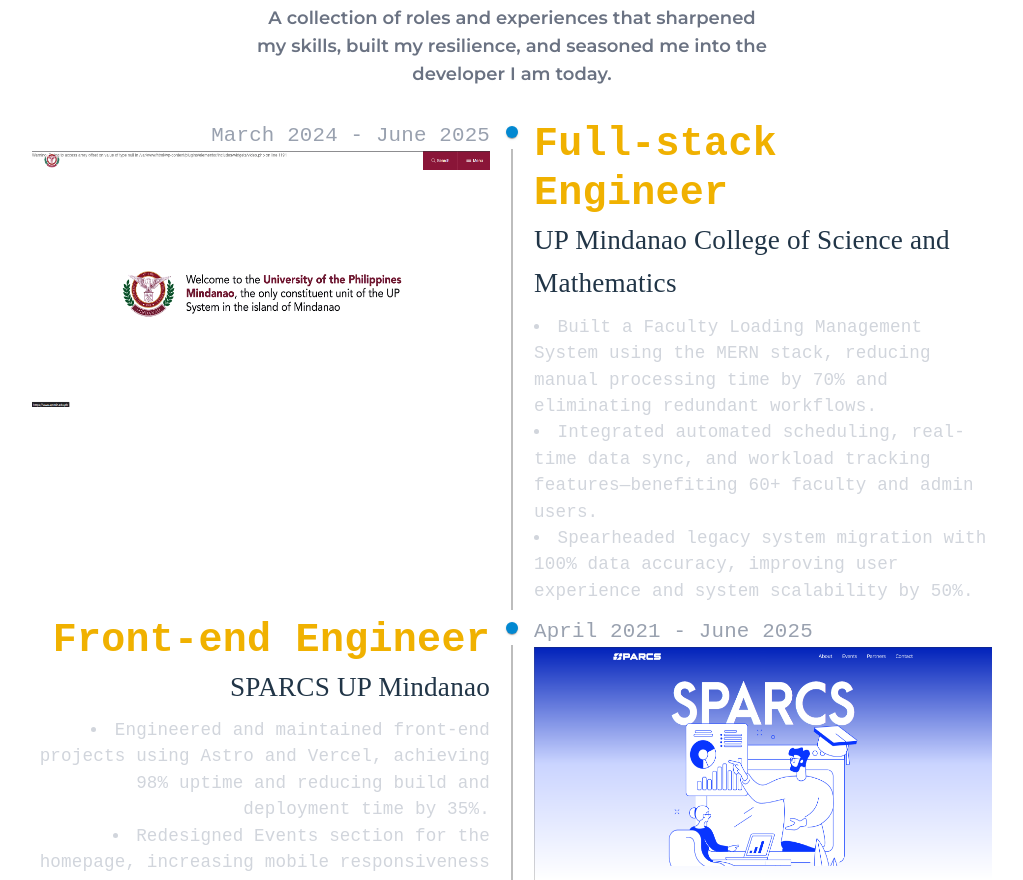
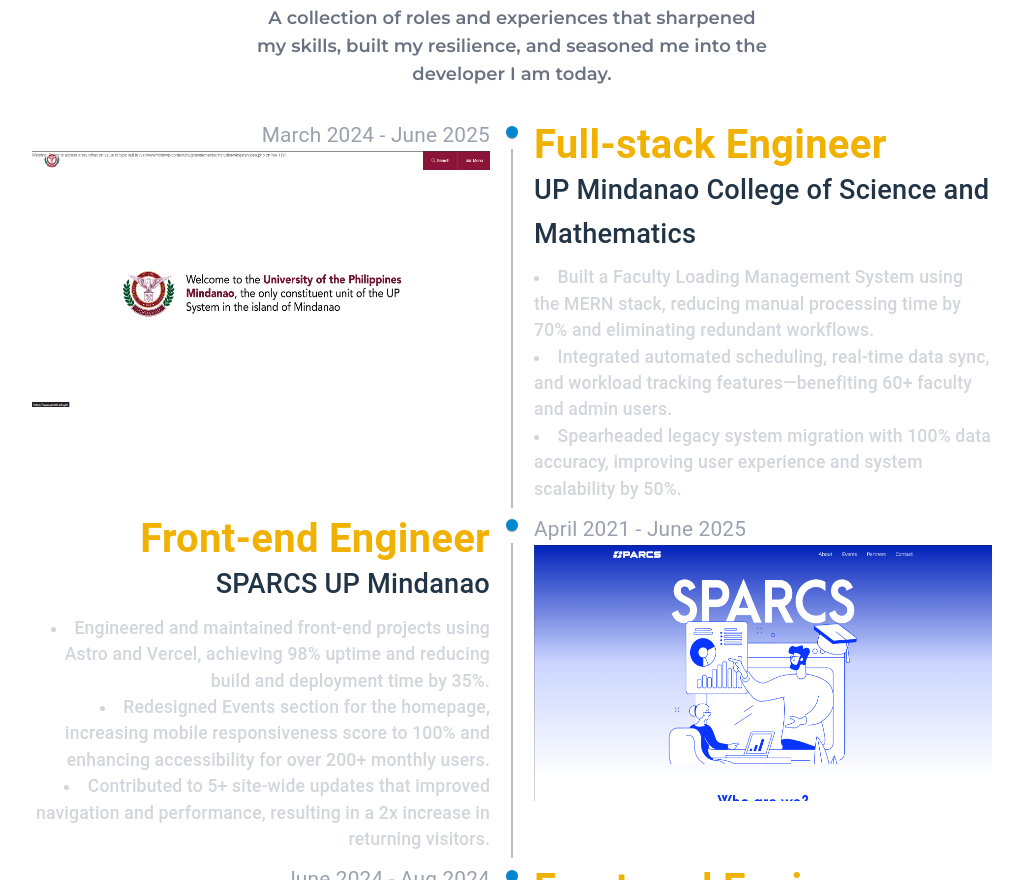
Before and after one commit to devRaxx/me, a React (Vite) app: page / in a window 1280 px wide. Shown: the part 1920-2800 px from the top of the page, without its empty margins (128-1151 px from the left). Built offline with nearby package versions, Linux system fonts and the light colour scheme; what tailwindcss-animated would draw is missing.

Commit message:
tweak: minor font changes

```diff
--- a/src/components/Skills.jsx
+++ b/src/components/Skills.jsx
@@ -74,7 +74,7 @@
             <div
               className="grid grid-cols-2 sm:grid-cols-4 bg-purple-600 p-5 rounded-2xl"
               data-aos="flip-up"
-              data-aos-delay="1000"
+              data-aos-delay="500"
             >
               {tools.map((tool, index) => (
                 <div
--- a/src/ui/ExperienceItem.jsx
+++ b/src/ui/ExperienceItem.jsx
@@ -17,9 +17,7 @@
   (
     <TimelineItem data-aos={aos}>
       <TimelineOppositeContent className="text-gray-400">
-        <Typography fontFamily={"monospace"} fontSize={"1.3rem"}>
-          {date}
-        </Typography>
+        <Typography fontSize={"1.3rem"}>{date}</Typography>
         {image && (
           <div className="relative group w-fit">
             <img
@@ -48,19 +46,13 @@
       <TimelineContent>
         <Typography
           variant="h4"
-          fontFamily={"monospace"}
           fontSize={"2.5rem"}
           fontWeight={700}
           className="text-yellow-500"
         >
           {title}
         </Typography>
-        <Typography
-          variant="h6"
-          fontFamily={"cursive"}
-          fontSize={"1.7rem"}
-          fontWeight={500}
-        >
+        <Typography variant="h6" fontSize={"1.7rem"} fontWeight={500}>
           {company}
         </Typography>
         <ul className="list-disc list-inside mt-2 space-y-1">
@@ -68,7 +60,6 @@
             <Typography
               key={index}
               variant="body1"
-              fontFamily={"monospace"}
               fontSize={"1.1rem"}
               fontWeight={500}
               align="inherit"
```
